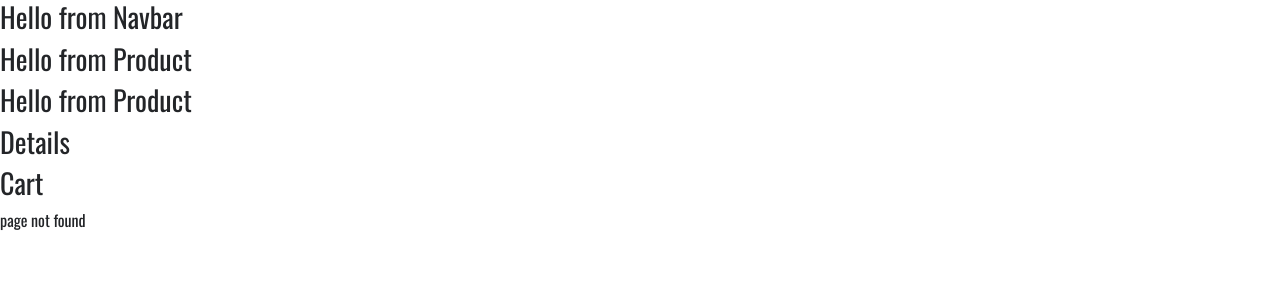
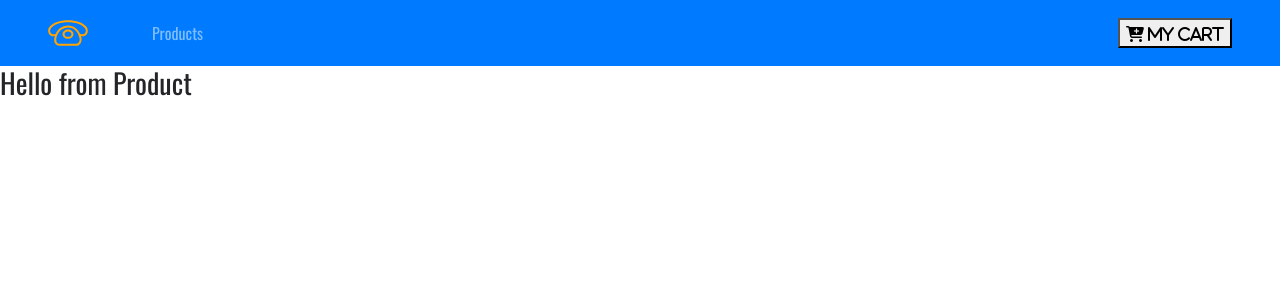
Before and after one commit to iaditya/react-mobile-cart, a React (Create React App) app: page / in a window 1280 px wide. Before the commit this address had no page. Shown: the top 300 px of the page. Built offline with nearby package versions, Linux system fonts and the light colour scheme.

Commit message:
adds react-router-dom setup routing adds Link on Navbar

```diff
--- a/package.json
+++ b/package.json
@@ -6,6 +6,7 @@
     "bootstrap": "^4.3.1",
     "react": "^16.9.0",
     "react-dom": "^16.9.0",
+    "react-router-dom": "^5.0.1",
     "react-scripts": "3.1.1"
   },
   "scripts": {
--- a/src/App.js
+++ b/src/App.js
@@ -1,5 +1,5 @@
 import React from 'react';
-import logo from './logo.svg';
+import { Switch, Route } from 'react-router-dom';
 import './App.css';
 import 'bootstrap/dist/css/bootstrap.min.css';
 import Navbar from './components/Navbar';
@@ -12,10 +12,15 @@ function App() {
   return (
     <React.Fragment>
       <Navbar />
-      <ProductList />
-      <Details />
-      <Cart />
-      <Default />
+
+      <Switch>
+        <Route exact path="/" component={ProductList}></Route>
+        <Route path="/details" component={Details}></Route>
+        <Route path="/cart" component={Cart}></Route>
+        <Route component={Default}></Route>
+      </Switch>
+
+
       {/* <div style={{background: "#efefef"}} className="container">
         <div className="row">
           <div className="col-md">
--- a/src/components/Navbar.js
+++ b/src/components/Navbar.js
@@ -1,12 +1,28 @@
-import React, {Component} from 'react';
+import React, { Component } from 'react';
+import {Link} from 'react-router-dom';
+import logo from '../logo.svg';
 
 export default class Navbar extends Component {
 
     render() {
         return (
-            <div>
-                <h3>Hello from Navbar</h3>
-            </div>
+            <nav className="navbar navbar-dark bg-primary navbar-expend-sm px-sm-5">
+                <Link to="/">
+                    <img src={logo} className="navbar-brand" alt="store"></img>
+                </Link>
+
+                <ul className="navbar-nav align-items-center">
+                    <li className="nav-item ml-5">
+                        <Link className="nav-link" to="/">Products</Link>
+                    </li>
+                </ul>
+
+                <Link to="/cart" className="ml-auto">
+                    <button>
+                        <i className="fas fa-cart-plus"> My Cart</i>
+                    </button>
+                </Link>
+            </nav>
 
         );
     }
--- a/src/components/ProductList.js
+++ b/src/components/ProductList.js
@@ -7,7 +7,6 @@ export default class ProductList extends Component {
         return (
             <div>
                 <Product />
-                <Product />
             </div>
 
         );
--- a/src/data.js
+++ b/src/data.js
@@ -1,8 +1,3 @@
-/*
-https://www.iconfinder.com/icons/1243689/call_phone_icon
-Creative Commons (Attribution 3.0 Unported);
-https://www.iconfinder.com/Makoto_msk */
-
 export const storeProducts = [
   {
     id: 1,
--- a/src/index.js
+++ b/src/index.js
@@ -2,9 +2,15 @@ import React from 'react';
 import ReactDOM from 'react-dom';
 import './index.css';
 import App from './App';
+import { BrowserRouter as Router } from 'react-router-dom';
 import * as serviceWorker from './serviceWorker';
 
-ReactDOM.render(<App />, document.getElementById('root'));
+ReactDOM.render(
+    <Router>
+        <App />
+    </Router>,
+    document.getElementById('root')
+);
 
 // If you want your app to work offline and load faster, you can change
 // unregister() to register() below. Note this comes with some pitfalls.
```
Also changed, not shown: 1 other file (tests, documents, lock files or other folders).
